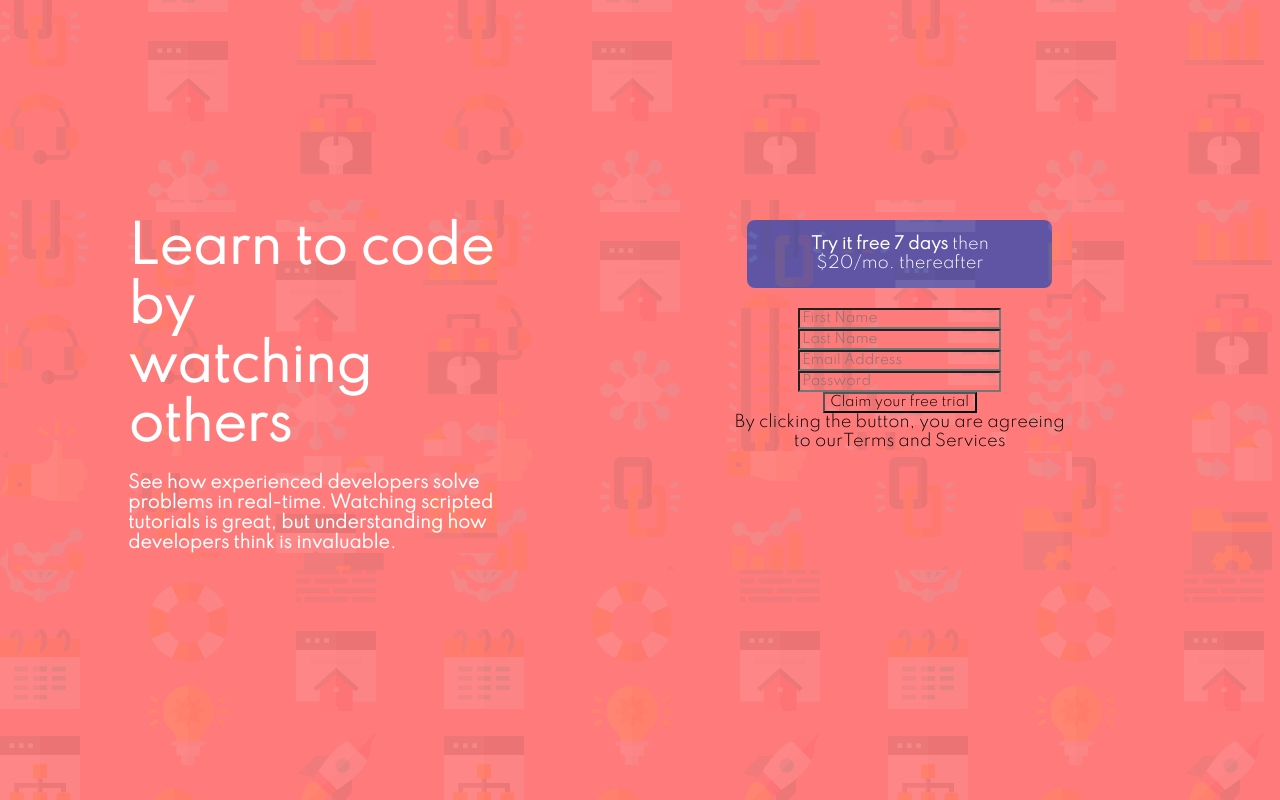
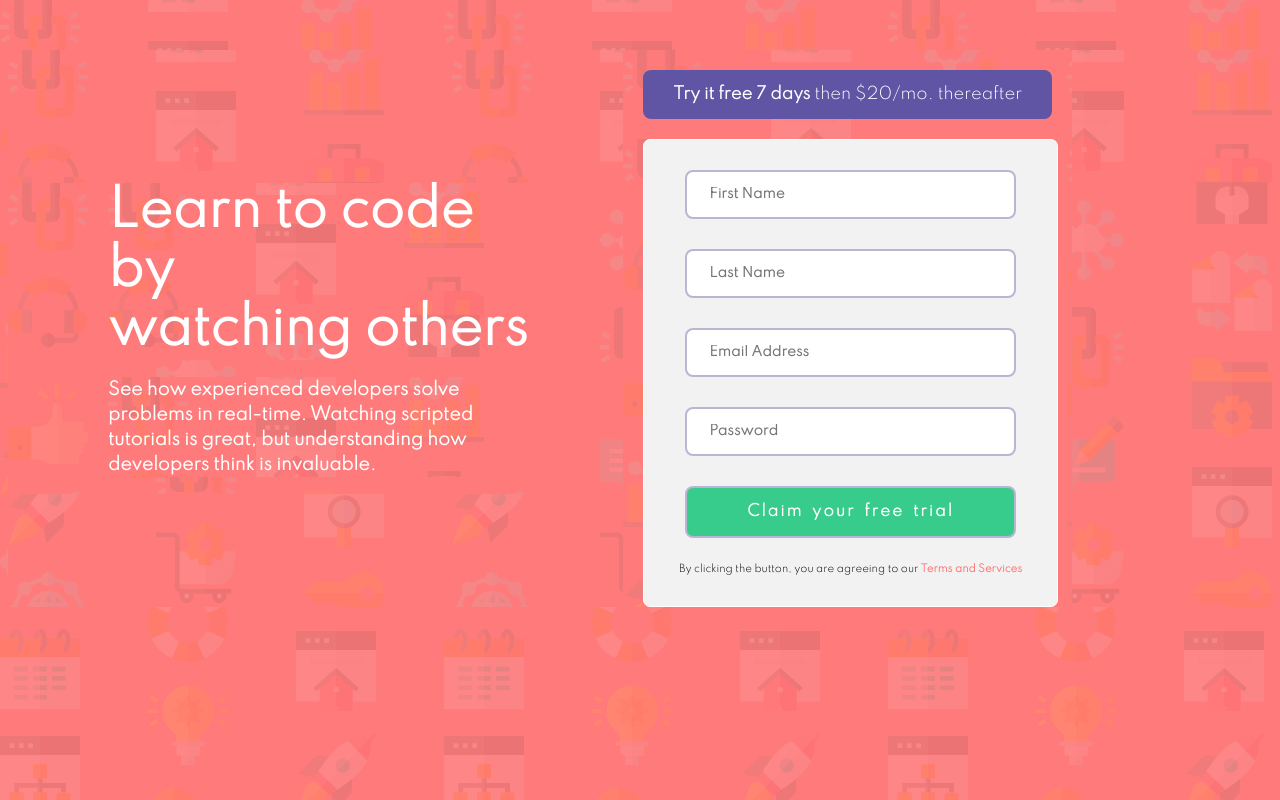
Before and after one commit to deeparka/test-form, a React (Create React App) app: page / in a window 1280 px wide. Built offline with nearby package versions, Linux system fonts and the light colour scheme.

Commit message:
added more styling

```diff
--- a/src/components/DetailsForm.js
+++ b/src/components/DetailsForm.js
@@ -1,29 +1,25 @@
 const DetailsForm = () => {
     return (
-        <form action="" className="form">
-            <div>
-                <input type="text" placeholder="First Name" required />
-            </div>
-            <div>
+        <form className="form">
+            <input
+                type="text"
+                placeholder="First Name"
+                id="first-name"
+                required
+            />
             <input type="text" placeholder="Last Name" required />
-            </div>
-            <div>
             <input type="email" placeholder="Email Address" required />
-            </div>
-            <div>
-                <input type="text" placeholder="Password" required />
-            </div>
-            <div>
+            <input type="password" placeholder="Password" required />
             <input
                 type="submit"
                 className="claim"
                 value="Claim your free trial"
             />
-            </div>
-            <div className="accept">
+            <br />
+            <p className="agree">
                 By clicking the button, you are agreeing to our
-                <span>Terms and Services</span>
-            </div>
+                <span> Terms and Services</span>
+            </p>
         </form>
     );
 };
--- a/src/index.css
+++ b/src/index.css
@@ -8,11 +8,13 @@
 
 .App {
     text-align: center;
-    margin-top: 200px;
+    margin-top: 50px;
 }
 
 .home {
     display: flex;
+    align-items: center;
+    justify-content: center;
 }
 
 .home .description {
@@ -20,8 +22,8 @@
     font-size: 17px;
     font-weight: bold;
     margin-top: 20px;
-    margin-right: 230px;
-    padding-left: 120px;
+    margin-right: 80px;
+    padding-left: 100px;
     text-align: left;
 }
 
@@ -29,15 +31,16 @@
     font-weight: 900;
     font-size: 50px;
 }
-
+.home .description p {
+    line-height: 25px;
+}
 .home .offer-details-form {
     margin-right: 200px;
-    width: 100%;
 }
 
 .home .offer-details-form .offer,
 .home .offer-details-form .offer span {
-    background-color: #6055a5;
+    background: #6055a5;
     color: #ffffff;
 }
 
@@ -46,8 +49,60 @@
     border: 20px #6055a5;
     padding: 15px 22px;
     border-radius: 8px;
+    max-width: 100%;
 }
 
 .home .offer-details-form .offer span {
     font-weight: bolder;
+    max-width: 100%;
 }
+
+form {
+    background: #f2f2f2;
+    border: 1px solid #fff;
+    border-radius: 7px;
+    max-width: 92%;
+    margin-left: 20px;
+}
+
+.form input {
+    margin: 15px;
+    border: 2px solid #b9b6d3;
+    padding: 15px 22px;
+    border-radius: 8px;
+    width: 80%;
+    background: #fff;
+    box-sizing: border-box;
+}
+
+.form input[placeholder] {
+    font-weight: bolder;
+}
+
+#first-name {
+    margin-top: 30px;
+}
+
+input[type="submit"] {
+    background-color: #38cc8c;
+    color: #fff;
+    font-size: 15px;
+    font-weight: bold;
+    word-spacing: 3px;
+    letter-spacing: 2px;
+}
+
+form p.agree {
+    margin-bottom: 30px;
+}
+
+form p,
+form p span {
+    background: #f2f2f2;
+    font-size: 10px;
+}
+
+form p span {
+    color: #ff7a7a;
+    font-weight: bolder;
+}
```
Lines whose indentation alone changed are shown as unchanged.
